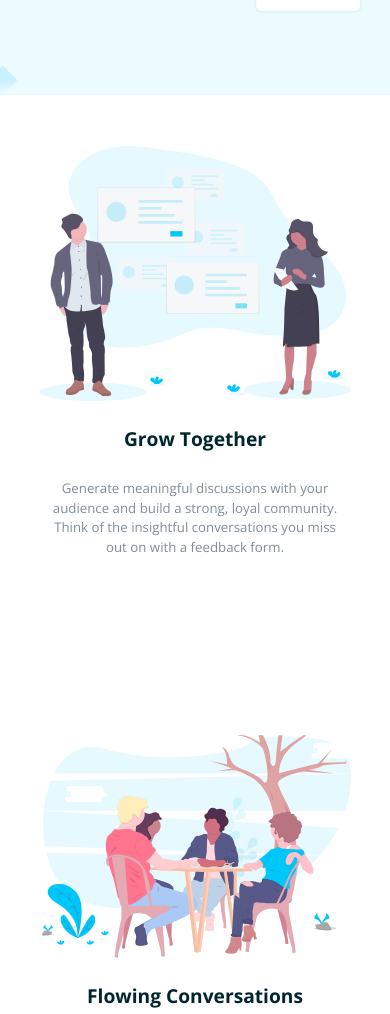
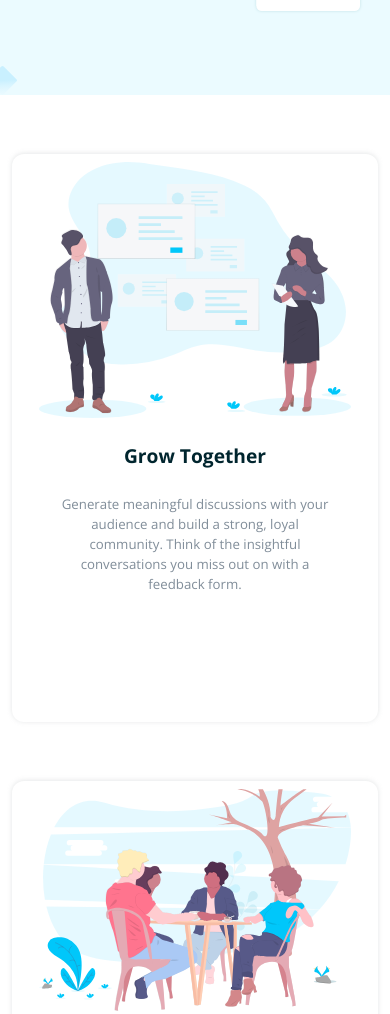
Before and after one commit to ShalomiAhavah/-Huddle-landing-page-solution--collab, a plain HTML site: page index.html in a window 390 px wide. Shown: the part 780-1794 px from the top of the page. Drawn offline with nearby package versions, Linux system fonts and the light colour scheme.

Commit message:
S2 article borders & mobile styling

```diff
--- a/assets/css/style.css
+++ b/assets/css/style.css
@@ -135,10 +135,13 @@ header .header-wrapper {
 /* SECTION 2 BEGIN*/
 
 .section-two article {
+  width: 94vw;
   display: flex;
   flex-direction: column;
-  margin: 5vh auto;
+  margin: 7vh auto;
   text-align: center;
+  border-radius: 12px;
+  box-shadow: 0 -0.5px 5px var(--shadow);
 }
 
 .section-two article section {
```
